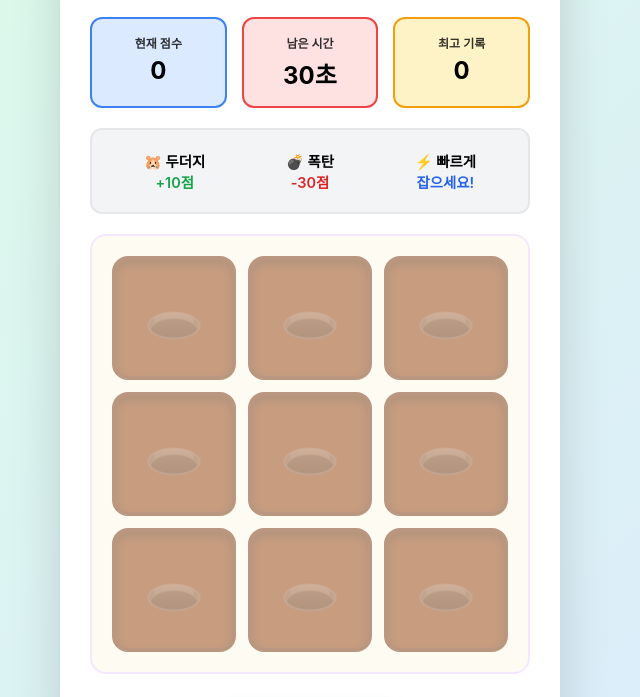
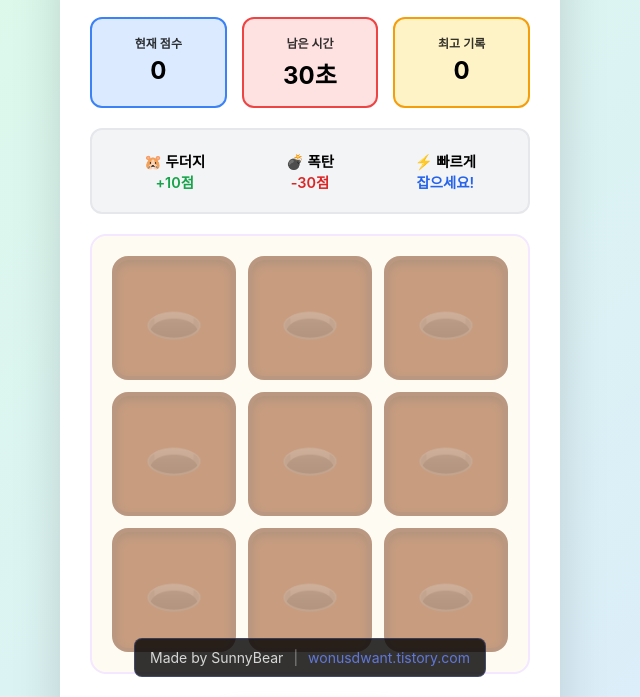
Before and after one commit to sunnybear21/enjoy-play-game3, a plain HTML site: page index.html in a window 1280 px wide. Shown: the part 103-800 px from the top of the page, without its empty margins (330-970 px from the left). Drawn offline with Linux system fonts and the light colour scheme.

Commit message:
Update index.html

```diff
--- a/index.html
+++ b/index.html
@@ -19,6 +19,7 @@
             align-items: center;
             justify-content: center;
             padding: 20px;
+            padding-bottom: 60px; /* Footer 공간 확보 */
         }
 
         .game-container {
@@ -331,6 +332,34 @@
             margin-top: 10px;
         }
 
+        /* Footer 스타일 */
+        #game-footer {
+            position: fixed;
+            bottom: 20px;
+            left: 50%;
+            transform: translateX(-50%);
+            display: flex;
+            align-items: center;
+            gap: 10px;
+            background: rgba(0, 0, 0, 0.8);
+            padding: 10px 15px;
+            border-radius: 8px;
+            border: 1px solid rgba(102, 126, 234, 0.3);
+            z-index: 1000;
+        }
+
+        @media (max-height: 600px) {
+            #game-footer {
+                bottom: 5px;
+                padding: 8px 12px;
+                gap: 8px;
+            }
+            #game-footer span,
+            #game-footer a {
+                font-size: 12px !important;
+            }
+        }
+
         @media (max-width: 480px) {
             .game-container {
                 padding: 20px;
@@ -399,6 +428,16 @@
             <div class="history-list" id="historyList"></div>
             <div class="history-count" id="historyCount"></div>
         </div>
+    </div>
+
+    <!-- Footer -->
+    <div id="game-footer">
+        <span style="color: rgba(255,255,255,0.8); font-size: 14px;">Made by SunnyBear</span>
+        <span style="color: rgba(255,255,255,0.4); font-size: 14px;">|</span>
+        <a href="https://wonusdwant.tistory.com" target="_blank"
+           style="color: rgba(102, 126, 234, 0.9); text-decoration: none; font-size: 14px;">
+           wonusdwant.tistory.com
+        </a>
     </div>
 
     <script>
```
